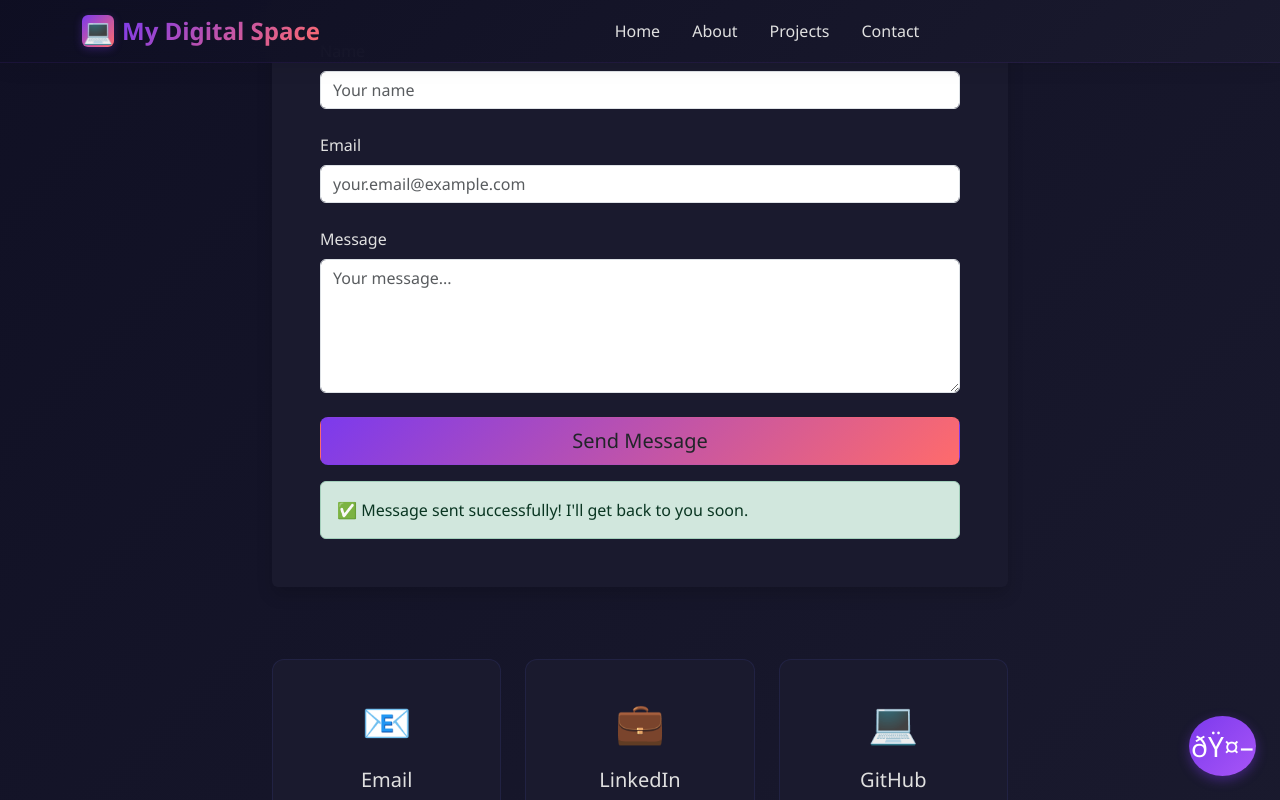
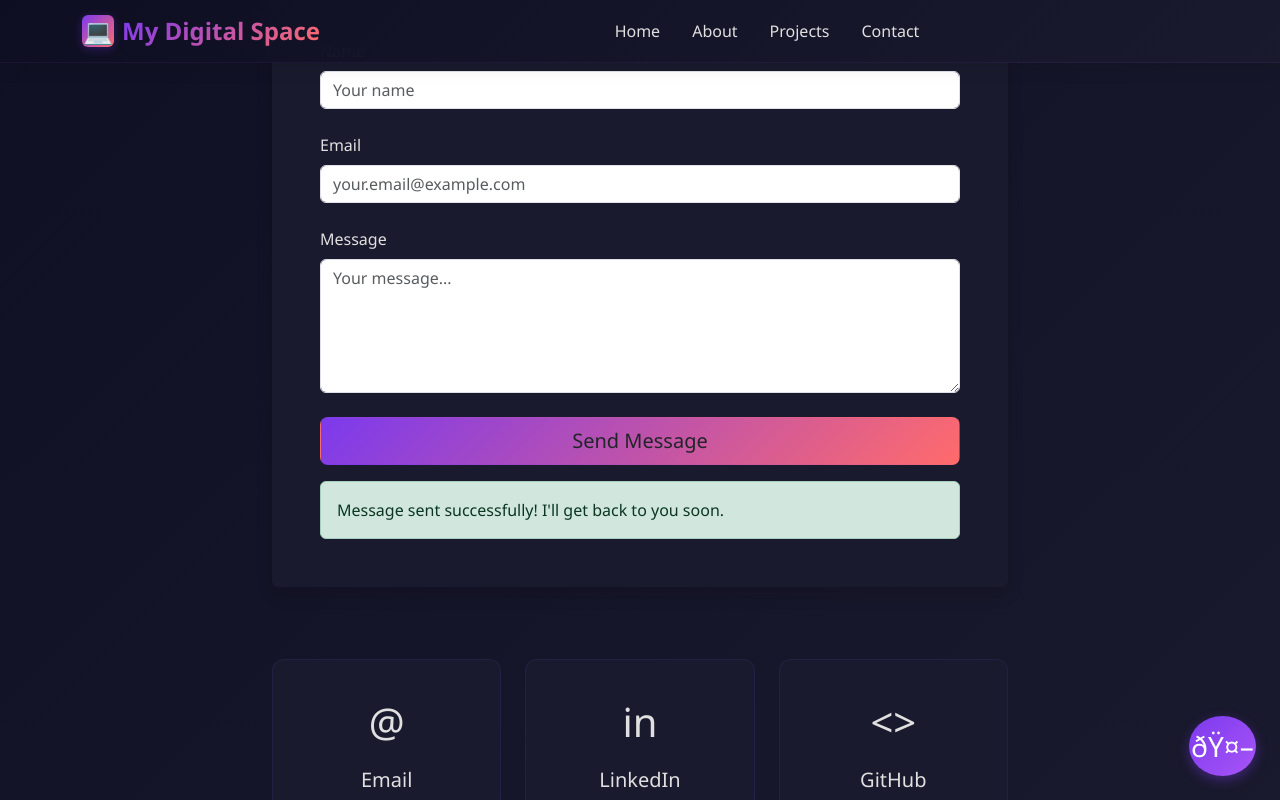
Before and after one commit to Rithik-Sharon-A/personal-portfolio, a React (Vite) app: page / in a window 1280 px wide. Both pictures are taken after typing "Sample", "name@example.com", "Sample" into the empty fields and a click on the button "Send Message". Shown: the part 3343-4143 px from the top of the page. Built offline with nearby package versions, Linux system fonts and the light colour scheme.

Commit message:
Update EmailJS template id

```diff
--- a/src/Contact.jsx
+++ b/src/Contact.jsx
@@ -28,7 +28,7 @@ function Contact() {
 
     // EmailJS Configuration - Replace these with your actual EmailJS credentials
     const serviceId = 'service_lby321k';
-    const templateId = 'template_gt1of23';
+    const templateId = 'template_emr9qek';
     const publicKey = 'MXL3_m2VBE-p1sWFa';
 
     // Template parameters that match your EmailJS template
@@ -141,13 +141,13 @@ function Contact() {
 
                   {status === 'success' && (
                     <div className="alert alert-success mt-3 mb-0" role="alert">
-                      ✅ Message sent successfully! I'll get back to you soon.
+                      Message sent successfully! I'll get back to you soon.
                     </div>
                   )}
 
                   {status === 'error' && (
                     <div className="alert alert-danger mt-3 mb-0" role="alert">
-                      ❌ {errorMessage}
+                      Error: {errorMessage}
                     </div>
                   )}
                 </form>
@@ -158,7 +158,7 @@ function Contact() {
             <div className="row mt-5 g-4">
               <div className="col-md-4">
                 <div className="text-center contact-info-card">
-                  <div className="contact-icon mb-3">📧</div>
+                  <div className="contact-icon mb-3">@</div>
                   <h5 style={{color: 'var(--text-color)'}}>Email</h5>
                   <a href="mailto:rithiksharon.a@gmail.com" style={{color: 'var(--accent-color)', textDecoration: 'none'}}>
                   rithiksharon.a@gmail.com
@@ -167,7 +167,7 @@ function Contact() {
               </div>
               <div className="col-md-4">
                 <div className="text-center contact-info-card">
-                  <div className="contact-icon mb-3">💼</div>
+                  <div className="contact-icon mb-3">in</div>
                   <h5 style={{color: 'var(--text-color)'}}>LinkedIn</h5>
                   <a href="https://www.linkedin.com/in/rithik-sharon/" target="_blank" rel="noopener noreferrer" style={{color: 'var(--accent-color)', textDecoration: 'none'}}>
                     Rithik Sharon A
@@ -176,7 +176,7 @@ function Contact() {
               </div>
               <div className="col-md-4">
                 <div className="text-center contact-info-card">
-                  <div className="contact-icon mb-3">💻</div>
+                  <div className="contact-icon mb-3">{'<>'}</div>
                   <h5 style={{color: 'var(--text-color)'}}>GitHub</h5>
                   <a href="https://github.com/Rithik-Sharon-A" target="_blank" rel="noopener noreferrer" style={{color: 'var(--accent-color)', textDecoration: 'none'}}>
                     @Rithik-Sharon-A
```
